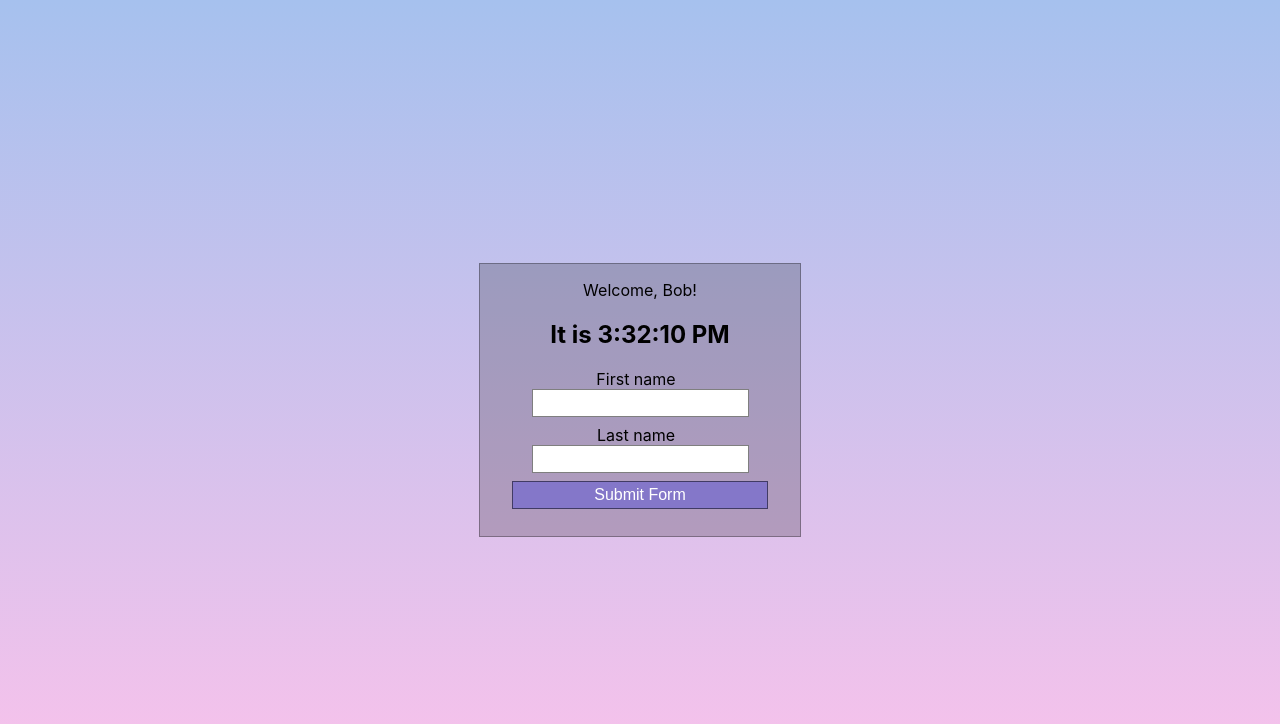
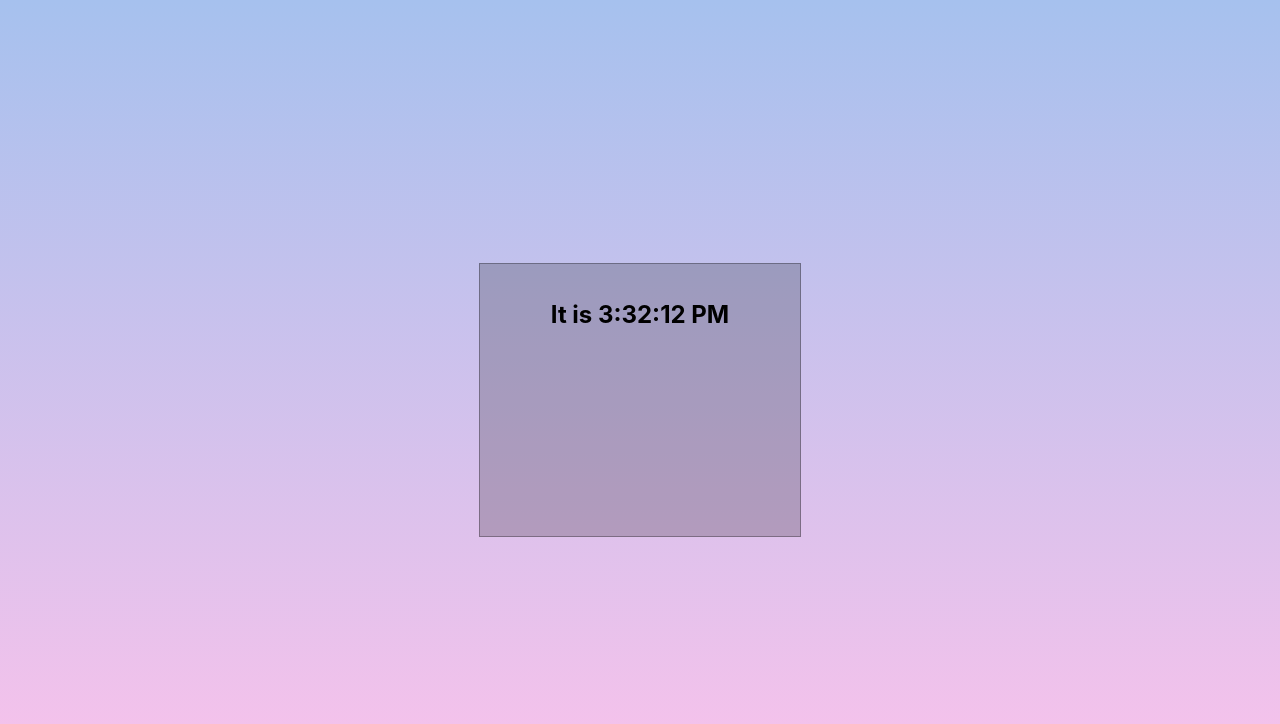
Before and after one commit to bomazani/Welcome, a React (Create React App) app: page /clock in a window 1280 px wide. Shown: the top 724 px of the page. Built offline with nearby package versions, Linux system fonts and the light colour scheme.

Commit message:
Created 3 separate routes for Welcome, Clock & Contact components.

```diff
--- a/package.json
+++ b/package.json
@@ -5,6 +5,7 @@
   "dependencies": {
     "react": "^16.8.6",
     "react-dom": "^16.8.6",
+    "react-router-dom": "^5.0.1",
     "react-scripts": "3.0.1"
   },
   "scripts": {
--- a/src/App.js
+++ b/src/App.js
@@ -1,4 +1,6 @@
 import React from 'react';
+import { Route } from "react-router-dom";
+
 import './App.css';
 import Welcome from './components/welcome/Welcome';
 import Howdy from './components/howdy/howdy';
@@ -9,10 +11,17 @@ function App() {
   return (
 
     <div className="App">
-        <Welcome name="Bob" />
+        {/* <Welcome name="Bob" /> */}
+        <Route
+          exact
+          path="/"
+          render={(props) => <Welcome {...props} name='Bob' />}
+        />
         {/* <Howdy name="Robert" /> */}
-        <Clock />
-        <Contact />
+        {/* <Clock /> */}
+        <Route path="/clock" component={Clock} />
+        {/* <Contact /> */}
+        <Route path='/contact' component={Contact} />
     </div>
   );
 }
--- a/src/components/clock/Clock.js
+++ b/src/components/clock/Clock.js
@@ -1,4 +1,5 @@
 import React, { Component } from 'react';
+import { BrowserRouter as Router, Route, Link } from "react-router-dom";
 
 class Clock extends Component {
     constructor(props) {
--- a/src/components/contact/Contact.js
+++ b/src/components/contact/Contact.js
@@ -1,4 +1,5 @@
 import React, { Component } from 'react';
+import { BrowserRouter as Router, Route, Link } from "react-router-dom";
 
 class Contact extends Component {
   constructor(props) {
--- a/src/components/howdy/howdy.js
+++ b/src/components/howdy/howdy.js
@@ -1,4 +1,5 @@
 import React from 'react';
+import { BrowserRouter as Router, Route, Link } from "react-router-dom";
 
 function Howdy(props) {
     return (
--- a/src/components/welcome/Welcome.js
+++ b/src/components/welcome/Welcome.js
@@ -1,6 +1,7 @@
 import React from 'react';
+import { BrowserRouter as Router, Route, Link } from "react-router-dom";
+
 function Welcome(props) {
-
     return (
         <div className="Welcome">
             Welcome, {props.name}!
--- a/src/index.js
+++ b/src/index.js
@@ -1,10 +1,17 @@
 import React from 'react';
 import ReactDOM from 'react-dom';
+import { BrowserRouter } from 'react-router-dom';
+
 import './index.css';
 import App from './App';
 import * as serviceWorker from './serviceWorker';
 
-ReactDOM.render(<App />, document.getElementById('root'));
+ReactDOM.render(
+    <BrowserRouter>
+        <App />
+    </BrowserRouter>,
+    document.getElementById('root')
+);
 
 // If you want your app to work offline and load faster, you can change
 // unregister() to register() below. Note this comes with some pitfalls.
```
Also changed, not shown: 2 other files (tests, documents, lock files or other folders).
